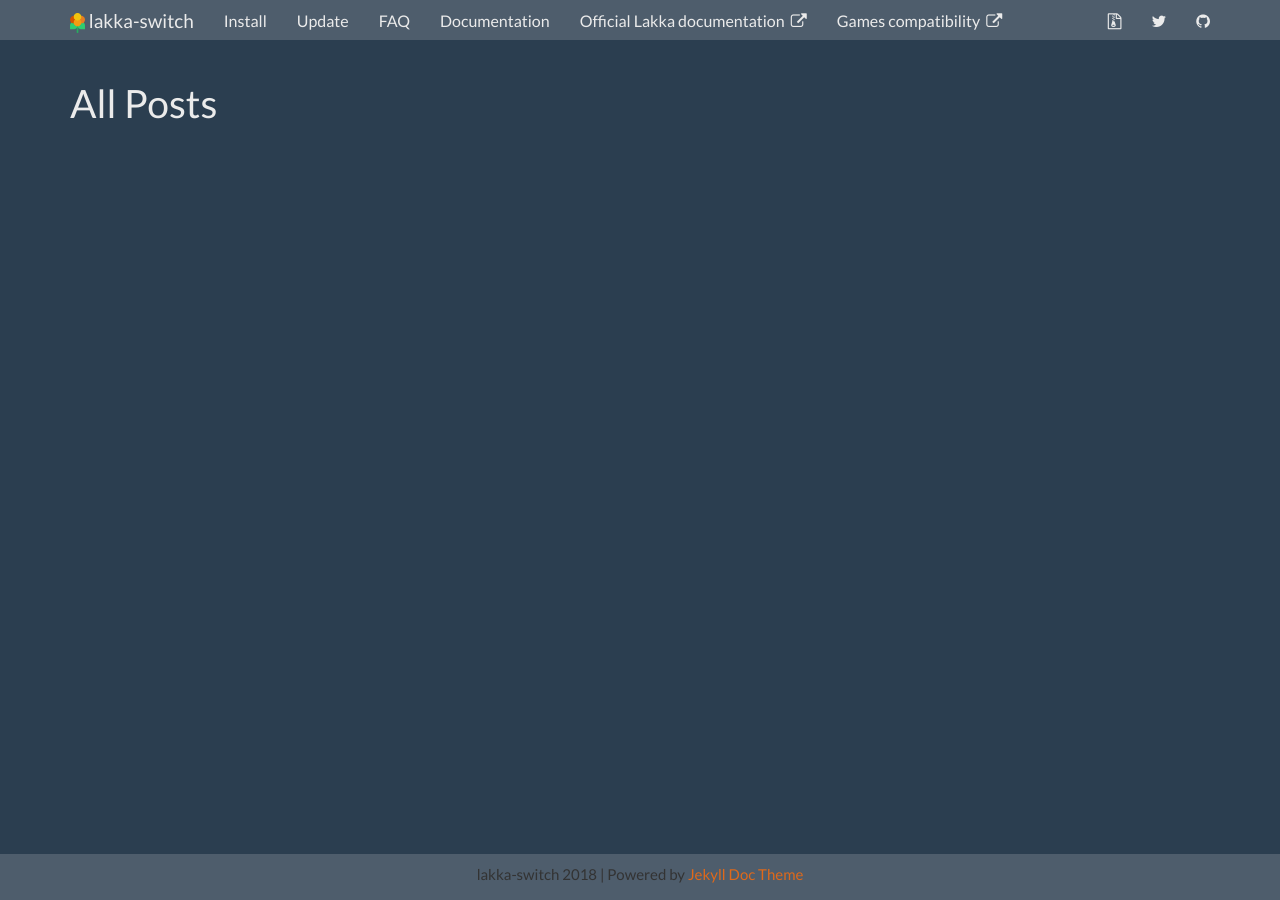
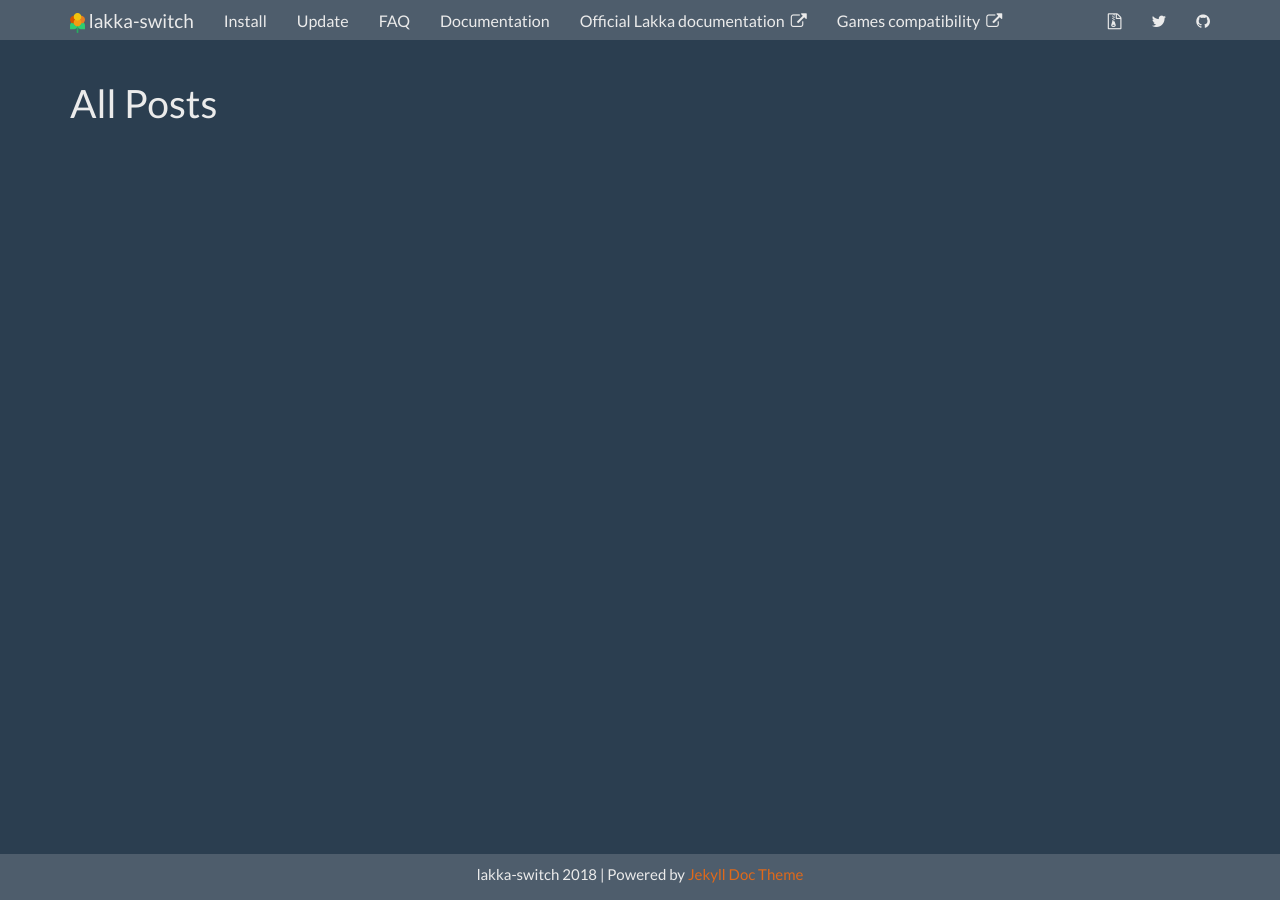
Before and after one commit to lakka-switch/documentation, a Jekyll site: the page built from allposts.html, in a window 1280 px wide. Built offline with Jekyll 4.4.1, drawn with Linux system fonts in a browser that asks for light colours; nearby versions of some CDN libraries.

Commit message:
Update footer.html

```diff
--- a/_includes/footer.html
+++ b/_includes/footer.html
@@ -1,4 +1,4 @@
-<footer class="footer" style="background-color: #4E5D6C !important;">
+<footer class="footer" style="background-color: #4E5D6C !important; color: #EBEBEB !important;">
     <div class="container">
 
         <p class="text-center">
```
